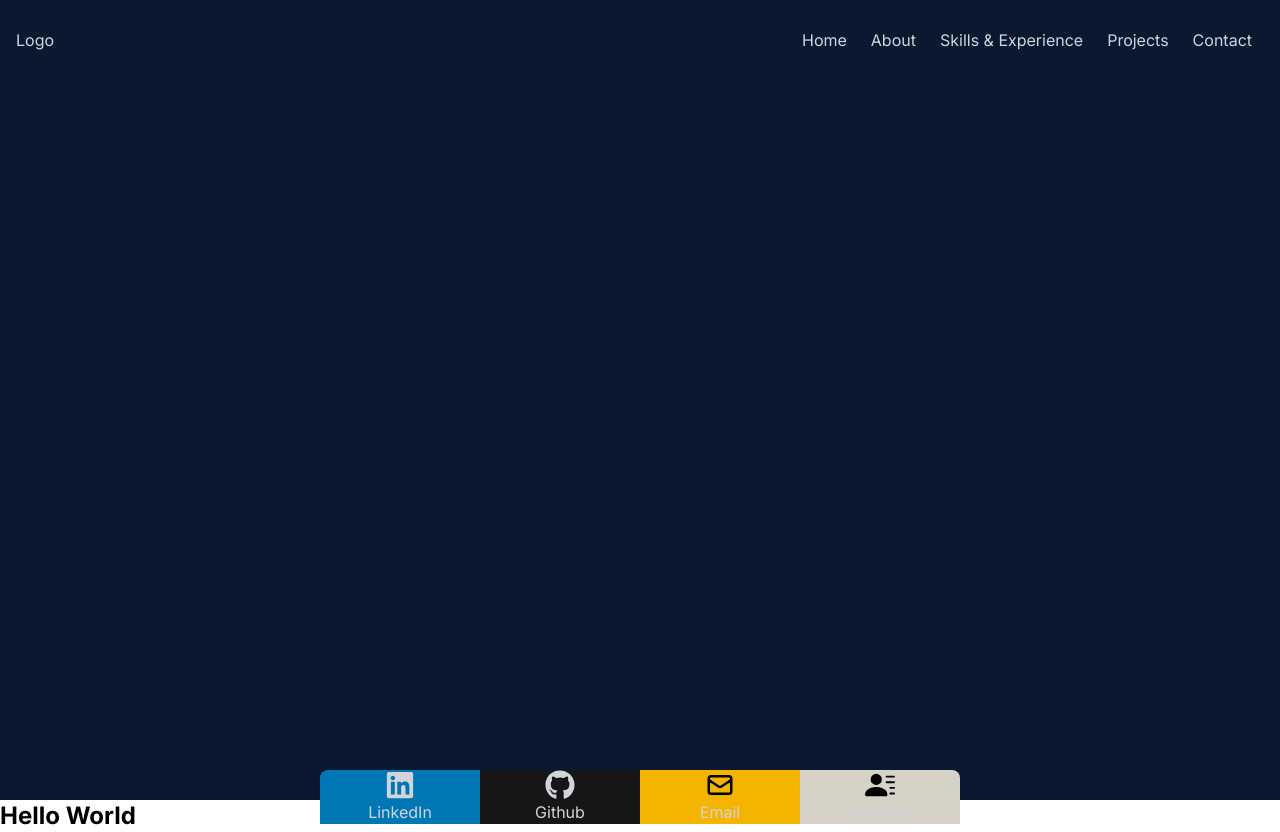
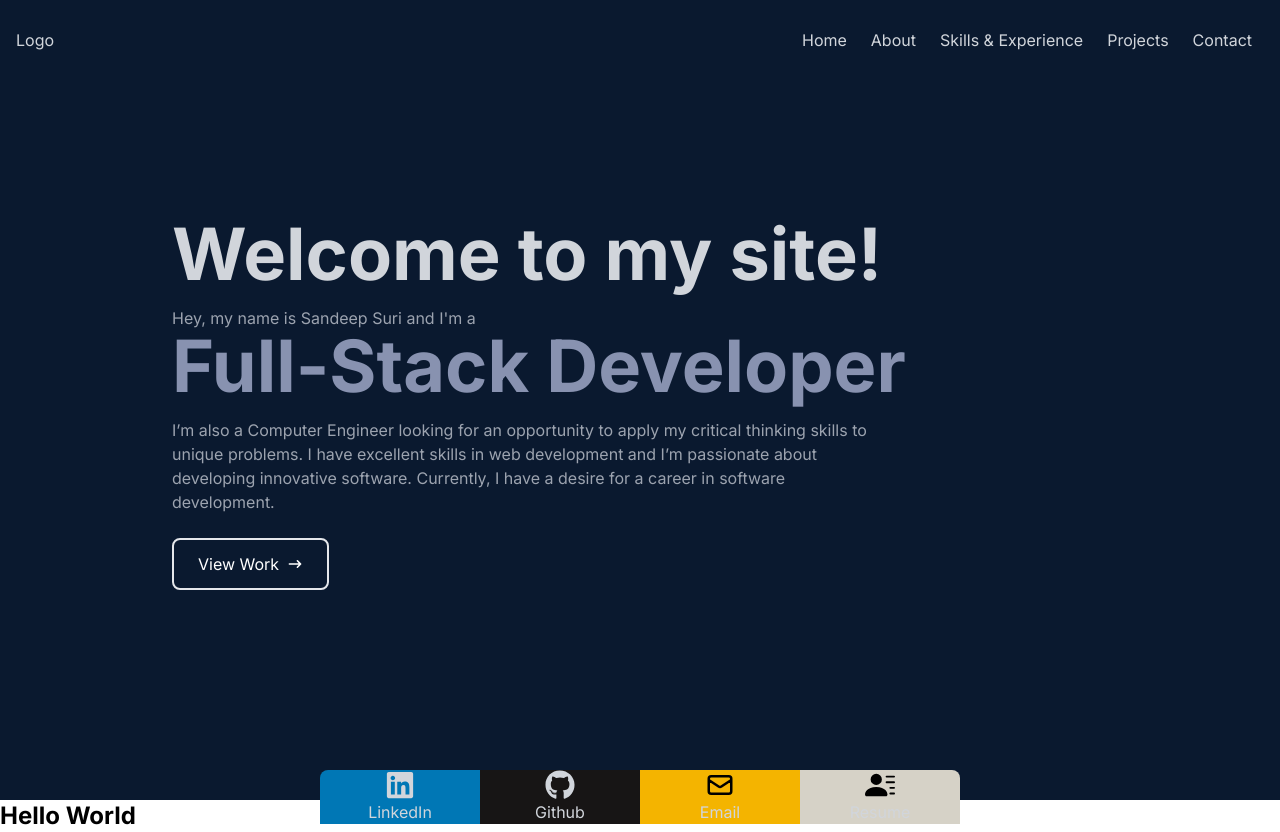
Before and after one commit to sandeepsuri/portfolio, a Next.js app in the folder portfolio/: page / in a window 1280 px wide. Built offline with nearby package versions, Linux system fonts and the light colour scheme.

Commit message:
feat(wip): home component in progress, intial designs done

```diff
--- a/portfolio/src/components/home.tsx
+++ b/portfolio/src/components/home.tsx
@@ -1,9 +1,30 @@
 "use client"
 import React, { useState } from 'react'
 import { FaBars, FaTimes } from 'react-icons/fa'
+import { HiArrowNarrowRight } from 'react-icons/hi'
 
 export const Home = () => {
     return (
-        <div className='w-full h-screen bg-[#0a192f]'></div>
+        <div name='home' className='w-full h-screen bg-[#0a192f]'>
+            <div className='max-w-[1000px] mx-auto px-8 flex flex-col justify-center h-full'>
+                <h1 className='text-4xl sm:text-7xl font-bold text-gray-300 py-4'>Welcome to my site!</h1>
+                <p className='text-gray-400'>Hey, my name is Sandeep Suri and I'm a</p>
+                <h2 className='text-4xl sm:text-7xl font-bold text-[#8892b0]'>Full-Stack Developer</h2>
+                <p className='text-gray-400 py-4 max-w-[700px]'>I’m also a Computer Engineer looking for an opportunity to apply my critical thinking skills
+                    to unique problems. I have excellent skills in web development and I’m passionate about
+                    developing innovative software. Currently, I have a desire for a career in software
+                    development.
+                </p>
+
+                <div>
+                    <button className='text-white group border-2 rounded-lg px-6 py-3 my-2 flex items-center justify-center hover:bg-[#42546f] hover:border-[#42546f] duration-300'>
+                        View Work
+                        <span className='group-hover:rotate-90 group-hover:mt-[-10px] duration-300 inline-flex items-center'>
+                        <HiArrowNarrowRight className='ml-2 transform origin-center'/>
+                        </span>
+                    </button>
+                </div>
+            </div>
+        </div>
     )
 }
```
